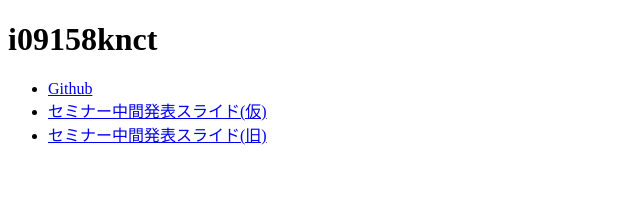
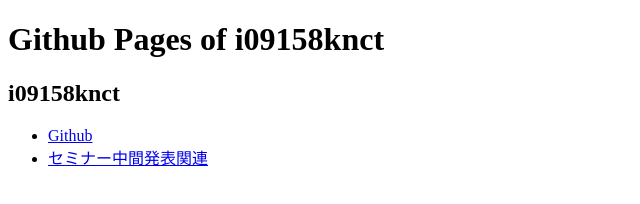
Before and after one commit to i09158knct/i09158knct.github.com, a plain HTML site: page index.html in a window 1280 px wide. Shown: the whole page, without its empty margins (0-640 px from the left). Drawn offline with Linux system fonts and the light colour scheme.

Commit message:
change index page

```diff
--- a/index.html
+++ b/index.html
@@ -1,17 +1,20 @@
-<!DOCTYPE html>
-<html lang="ja">
+<!DOCTYPE html PUBLIC "-//W3C//DTD XHTML 1.0 Transitional//EN" "http://www.w3.org/TR/xhtml1/DTD/xhtml1-transitional.dtd">
+<html xmlns="http://www.w3.org/1999/xhtml">
 <head>
-  <meta charset="utf-8">
+  <meta http-equiv="Content-Type" content="text/html; charset=utf-8" />
+  <meta http-equiv="Content-Style-Type" content="text/css" />
+  <meta name="generator" content="pandoc" />
+  <meta name="author" content="i09158knct" />
   <title>Github Pages of i09158knct</title>
 </head>
 <body>
-  <div>
-    <h1>i09158knct</h1>
-    <ul>
-      <li><a href="https://github.com/i09158knct">Github</a></li>
-      <li><a href="seminar/interim_report/slidy.html">セミナー中間発表スライド(仮)</a></li>
-      <li><a href="seminar/interim_report/luminescence.html">セミナー中間発表スライド(旧)</a></li>
-    </ul>
-  </div>
+<div id="header">
+<h1 class="title">Github Pages of i09158knct</h1>
+<h2 class="author">i09158knct</h2>
+</div>
+<ul>
+<li><a href="https://github.com/i09158knct">Github</a></li>
+<li><a href="seminar/interim_report/">セミナー中間発表関連</a></li>
+</ul>
 </body>
 </html>
```
Also changed, not shown: 1 other file.
